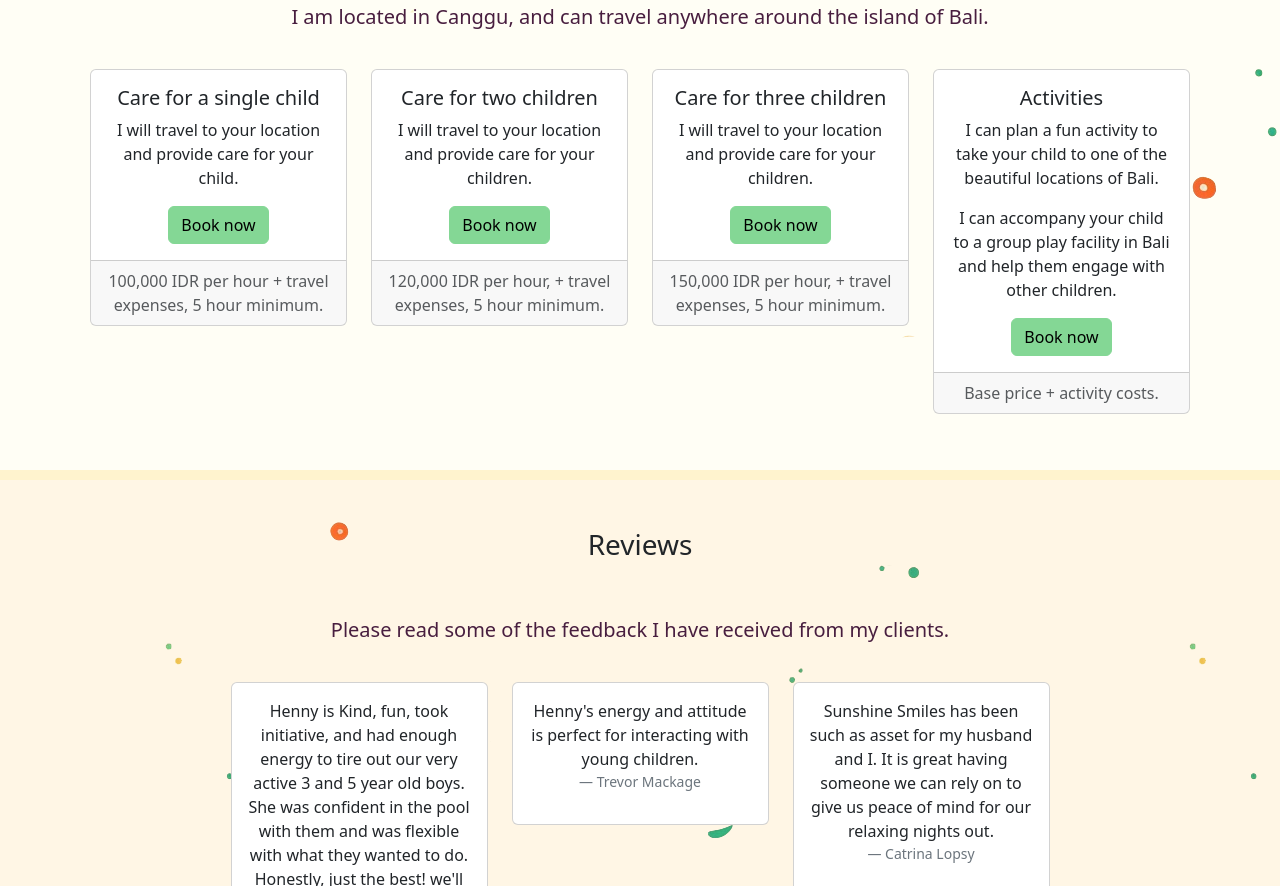
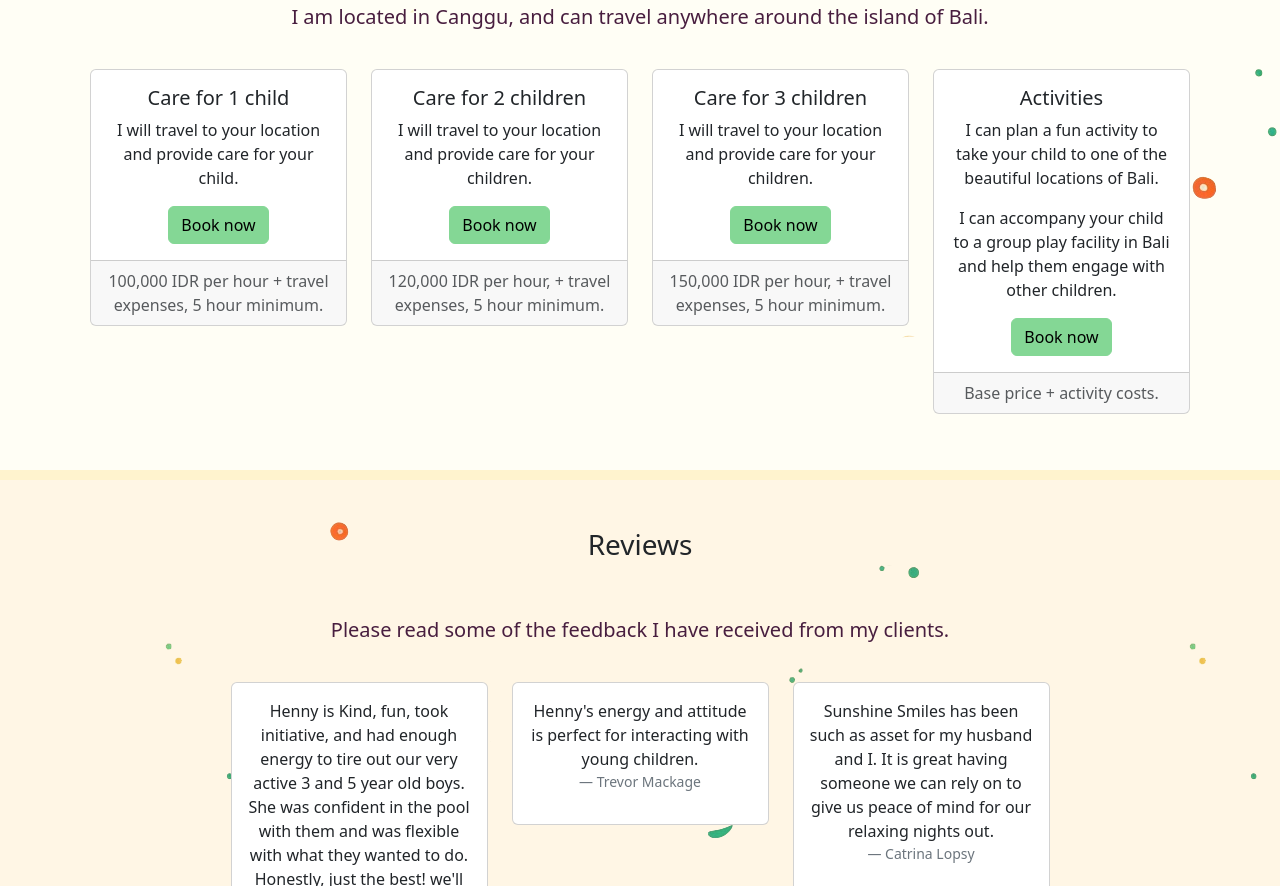
Before and after one commit to sunshinesmileskids/web, a website: page index.html in a window 1280 px wide. Shown: the part 2610-3496 px from the top of the page. Drawn offline with Linux system fonts and the light colour scheme.

Commit message:
Update index.html

```diff
--- a/index.html
+++ b/index.html
@@ -134,7 +134,7 @@
                     <!--                        Featured-->
                     <!--                    </div>-->
                     <div class="card-body">
-                        <h5 class="card-title">Care for a single child</h5>
+                        <h5 class="card-title">Care for 1 child</h5>
                         <p class="card-text">I will travel to your location and provide care for your child.</p>
                         <a href="#contact" class="btn btn-primary">Book now</a>
                     </div>
@@ -149,7 +149,7 @@
                     <!--                        Featured-->
                     <!--                    </div>-->
                     <div class="card-body">
-                        <h5 class="card-title">Care for two children</h5>
+                        <h5 class="card-title">Care for 2 children</h5>
                         <p class="card-text">I will travel to your location and provide care for your children.</p>
                         <a href="#contact" class="btn btn-primary">Book now</a>
                     </div>
@@ -164,7 +164,7 @@
                     <!--                        Featured-->
                     <!--                    </div>-->
                     <div class="card-body">
-                        <h5 class="card-title">Care for three children</h5>
+                        <h5 class="card-title">Care for 3 children</h5>
                         <p class="card-text">I will travel to your location and provide care for your children.</p>
                         <a href="#contact" class="btn btn-primary">Book now</a>
                     </div>
```
